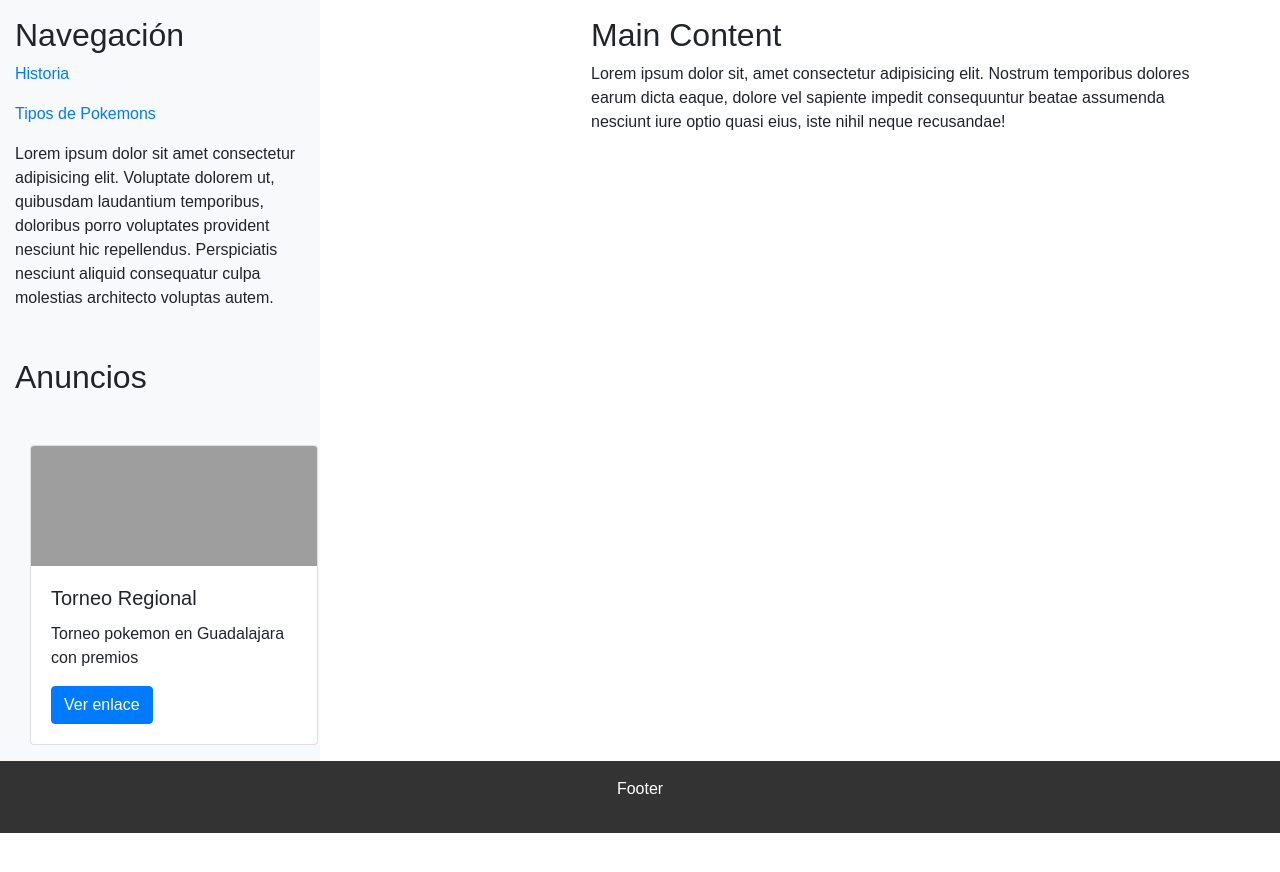
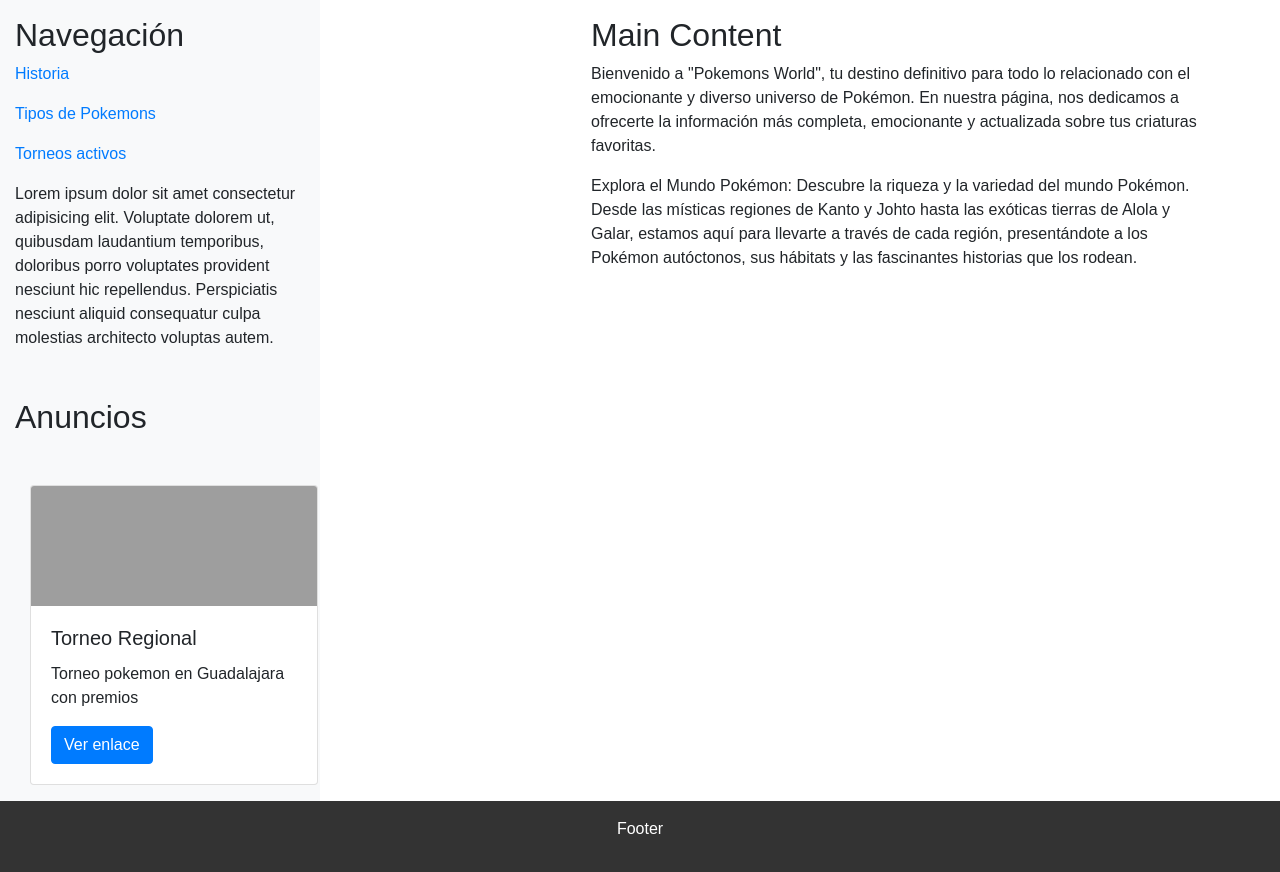
Before and after one commit to Harkaitz482/Pokemons-World, a plain HTML site: page index.html in a window 1280 px wide. Before the commit the page ends 833 px from the top, so only its background shows below. Drawn offline with nearby package versions, Linux system fonts and the light colour scheme; grey boxes are pictures that could not be loaded; a small style sheet from the web is missing.

Commit message:
añado flex al navbar

```diff
--- a/index.html
+++ b/index.html
@@ -18,24 +18,36 @@
         <div class="row">
 
             <!-- Navbar -->
-            <nav class="col-md-3 bg-light">
+            <nav class="col-md-3 bg-light d-flex flex-column h-100">
                 <h2>Navegación</h2>
                 <!-- Navbar content goes here -->
                 <p> <a href="./pagues/historia.html">Historia</a></p>
                 <p> <a href="./pagues/tipos.html">Tipos de Pokemons </a></p>
+                <p> <a href="./pagues/tournament.html">Torneos activos </a></p>
+
                 <p>Lorem ipsum dolor sit amet consectetur adipisicing elit. Voluptate dolorem ut, quibusdam laudantium
                     temporibus, doloribus porro voluptates provident nesciunt hic repellendus. Perspiciatis nesciunt
                     aliquid consequatur culpa molestias architecto voluptas autem.</p>
-
             </nav>
-
             <!-- Main Content -->
             <main class="col-md-6">
                 <h2>Main Content</h2>
                 <!-- Main content goes here -->
-                Lorem ipsum dolor sit, amet consectetur adipisicing elit. Nostrum temporibus dolores earum dicta eaque,
-                dolore vel sapiente impedit consequuntur beatae assumenda nesciunt iure optio quasi eius, iste nihil
-                neque recusandae!
+                <p>
+                    Bienvenido a "Pokemons World", tu destino definitivo para todo lo relacionado con el emocionante y
+                    diverso universo de Pokémon. En nuestra página, nos dedicamos a ofrecerte la información más
+                    completa,
+                    emocionante y actualizada sobre tus criaturas favoritas.
+                </p>
+                <p>
+                    Explora el Mundo Pokémon:
+                    Descubre la riqueza y la variedad del mundo Pokémon. Desde las místicas regiones de Kanto y Johto
+                    hasta
+                    las exóticas tierras de Alola y Galar, estamos aquí para llevarte a través de cada región,
+                    presentándote
+                    a los Pokémon autóctonos, sus hábitats y las fascinantes historias que los rodean.
+                </p>
+
             </main>
 
             <!-- Aside -->
@@ -44,7 +56,8 @@
                 <!-- Aside content goes here -->
                 <div class="container mt-5">
                     <div class="card" style="width: 18rem;">
-                        <img src="https://scontent-mad1-1.xx.fbcdn.net/v/t39.30808-6/311303642_10160214824757370_2455605498339614730_n.jpg?_nc_cat=102&ccb=1-7&_nc_sid=5f2048&_nc_ohc=3EhHk5Wg-F4AX86xwRn&_nc_ht=scontent-mad1-1.xx&oh=00_AfBvoXxM9HDBRB3ELoOQWEq8WerSwn_jsKtaCm3qurGNMg&oe=65334895" class="card-img-top" alt="Placeholder Image">
+                        <img src="https://scontent-mad1-1.xx.fbcdn.net/v/t39.30808-6/311303642_10160214824757370_2455605498339614730_n.jpg?_nc_cat=102&ccb=1-7&_nc_sid=5f2048&_nc_ohc=3EhHk5Wg-F4AX86xwRn&_nc_ht=scontent-mad1-1.xx&oh=00_AfBvoXxM9HDBRB3ELoOQWEq8WerSwn_jsKtaCm3qurGNMg&oe=65334895"
+                            class="card-img-top" alt="Placeholder Image">
                         <div class="card-body">
                             <h5 class="card-title">Torneo Regional</h5>
                             <p class="card-text">Torneo pokemon en Guadalajara con premios </p>
```
